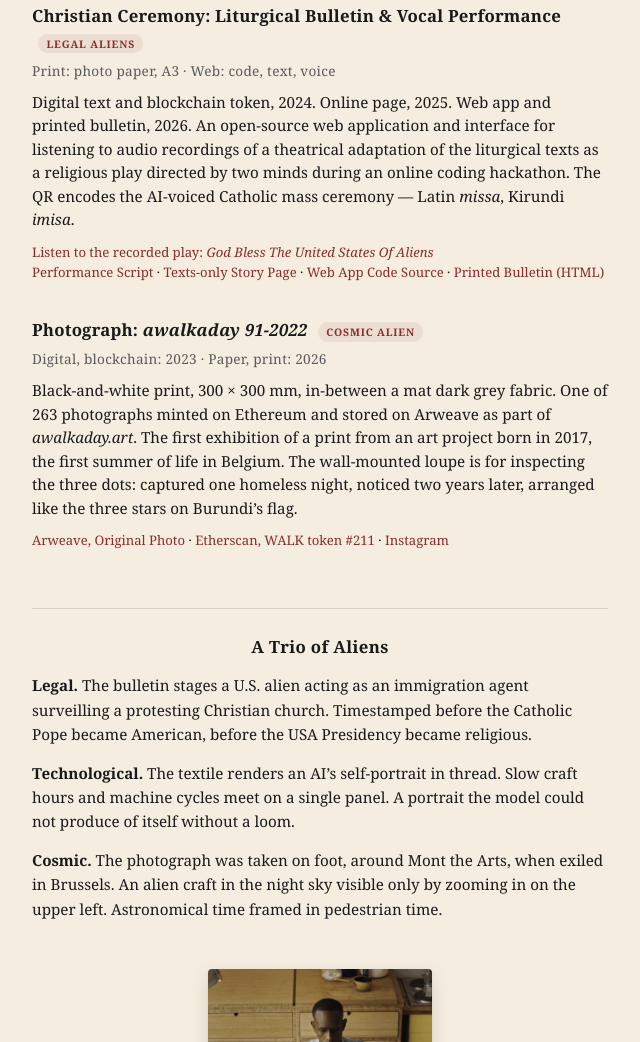
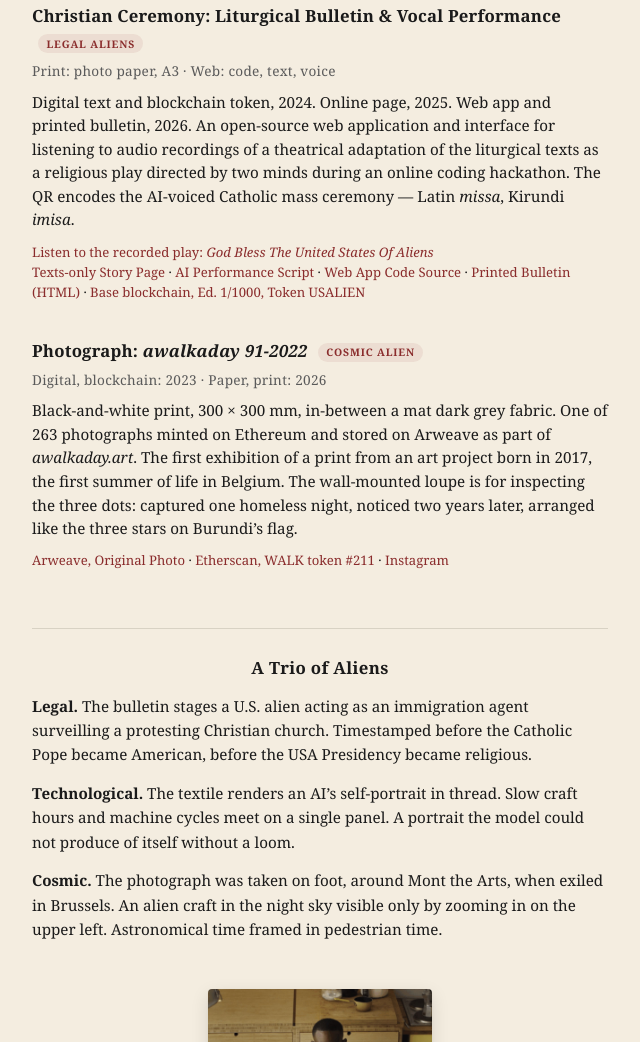
Before and after one commit to daqhris/god-bless-usa, a website: page app/public/pavilion.html in a window 1280 px wide. Shown: the part 1113-2155 px from the top of the page, without its empty margins (320-960 px from the left). Drawn offline with Linux system fonts and the light colour scheme; no server answers.

Commit message:
Update links in pavilion.html related to audio performance

```diff
--- a/app/public/pavilion.html
+++ b/app/public/pavilion.html
@@ -149,13 +149,15 @@
           <p class="links">
             <a href="./">Listen to the recorded play: <em>God Bless The United States Of Aliens</em></a>
             <br>
-            <a href="https://github.com/daqhris/god-bless-usa/blob/main/god-bless-usa_performance-script.pdf">Performance Script</a>
+            <a href="https://daqhris.com/god-bless-usa/story/">Texts-only Story Page</a>
             ·
-            <a href="https://daqhris.com/god-bless-usa/story/">Texts-only Story Page</a>
+            <a href="https://github.com/daqhris/god-bless-usa/blob/main/god-bless-usa_performance-script.pdf">AI Performance Script</a>
             ·
             <a href="https://github.com/daqhris/god-bless-usa/tree/main/app">Web App Code Source</a>
             ·
             <a href="https://github.com/daqhris/god-bless-usa/blob/main/app/print/bulletin.html">Printed Bulletin (HTML)</a>
+            ·
+            <a href="https://app.manifold.xyz/txt/god-bless-usa">Base blockchain, Ed. 1/1000, Token USALIEN</a>
           </p>
         </article>
 
```
